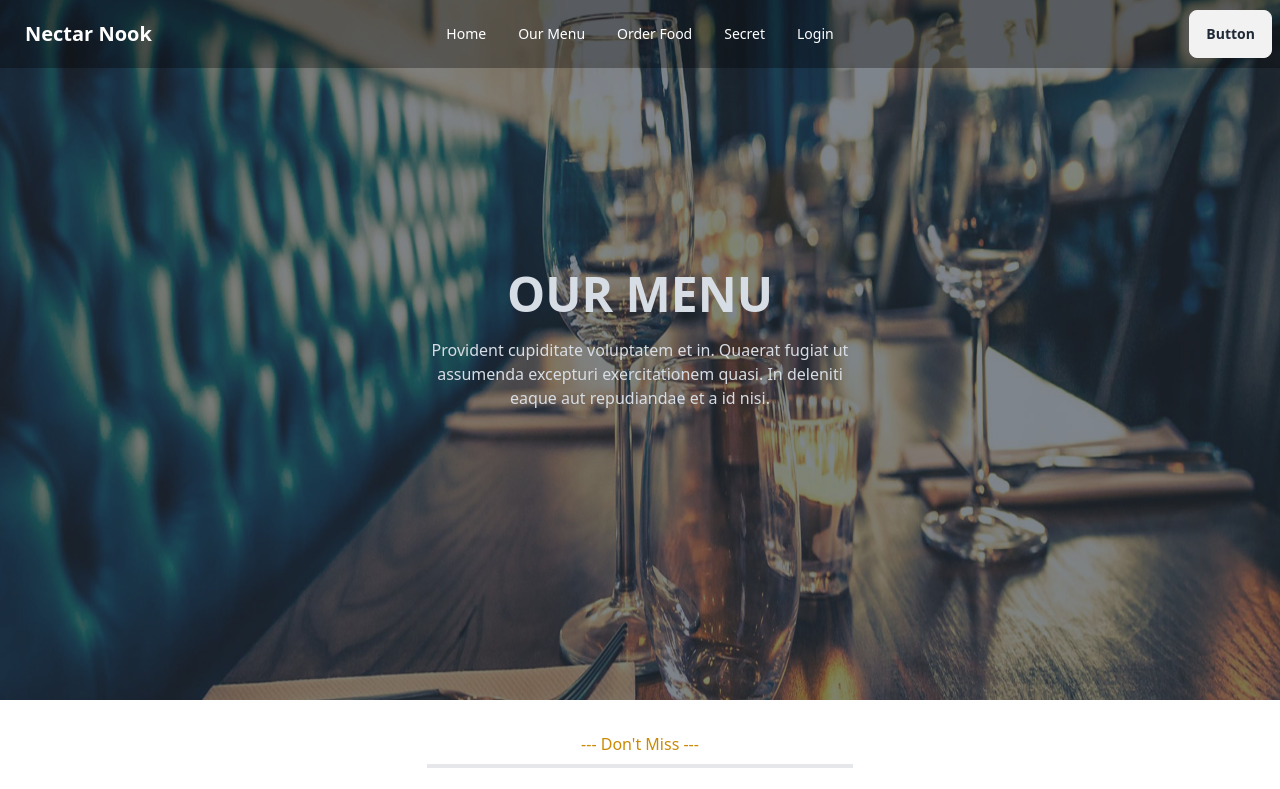
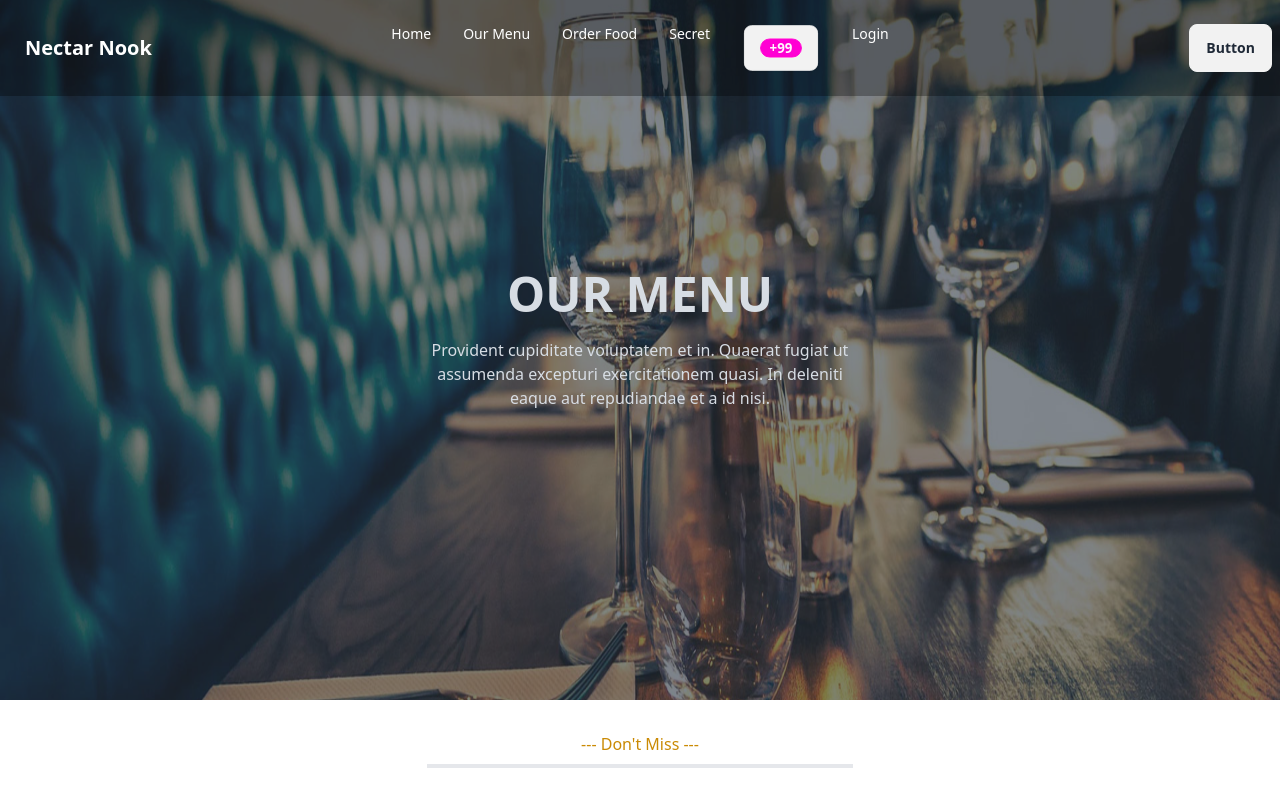
Before and after one commit to nosianuri/nectar-resturant-client, a React (Vite) app: page /menu in a window 1280 px wide. Shown: the top 789 px of the page. Built offline with nearby package versions, Linux system fonts and the light colour scheme; no server answers.

Commit message:
add swiper

```diff
--- a/package.json
+++ b/package.json
@@ -18,6 +18,7 @@
     "react-dom": "^18.2.0",
     "react-helmet-async": "^2.0.3",
     "react-hook-form": "^7.49.2",
+    "react-icons": "^4.12.0",
     "react-parallax": "^3.5.1",
     "react-responsive-carousel": "^3.2.23",
     "react-router-dom": "^6.20.1",
--- a/src/Pages/Shared/NavBar/NavBar.jsx
+++ b/src/Pages/Shared/NavBar/NavBar.jsx
@@ -1,4 +1,5 @@
 import { useContext } from "react";
+import { FaShoppingCart } from 'react-icons/fa';
 import { Link } from "react-router-dom";
 import { AuthContext } from "../../../providers/AuthProvider";
 
@@ -14,8 +15,17 @@ const NavBar = () => {
         <li><Link to="/menu">Our Menu</Link></li>
         <li><Link to="/order/salad">Order Food</Link></li>
         <li><Link to="/secret">Secret</Link></li>
+        <li>
+          <Link to="/">
+              <button className="btn gap-2">
+                {FaShoppingCart}
+                <div className="badge badge-secondary">+99</div>
+              </button>
+          </Link>
+        </li>
         {
           user ? <>
+          <span className="pt-2 px-2">{user?.displayName}</span>
             <button onClick={handleLogOut} className="px-3 btn-ghost">LogOut</button>
           </> : <>
           <li><Link to="/login">Login</Link></li>
--- a/src/Pages/SignUp/SignUp.jsx
+++ b/src/Pages/SignUp/SignUp.jsx
@@ -2,11 +2,13 @@ import { useContext } from "react";
 import { Helmet } from "react-helmet-async";
 import { useForm } from "react-hook-form";
 import { AuthContext } from "../../providers/AuthProvider";
-import { Link } from "react-router-dom";
+import { Link, useNavigate } from "react-router-dom";
+import Swal from 'sweetalert2';
 
 const SignUp = () => {
     const {register, handleSubmit, reset, formState: {errors} } = useForm();
     const {createUser, updateUserProfile} = useContext(AuthContext);
+    const navigate = useNavigate();
 
     const onSubmit = (data) => {
         console.log(data);
@@ -16,8 +18,16 @@ const SignUp = () => {
             console.log(loggedUser);
             updateUserProfile(data.name, data.photoURL)
             .then(() => {
-              console.log(`user profile info updated`)
+              console.log('user profile info updated');
               reset();
+              Swal.fire({
+                position: "top-end",
+                icon: "success",
+                title: "User created successfully.",
+                showConfirmButton: false,
+                timer: 1500
+              });
+              navigate('/');
             })
             .catch(error => console.log(error))
         })
```
Also changed, not shown: 1 other file (tests, documents, lock files or other folders).
